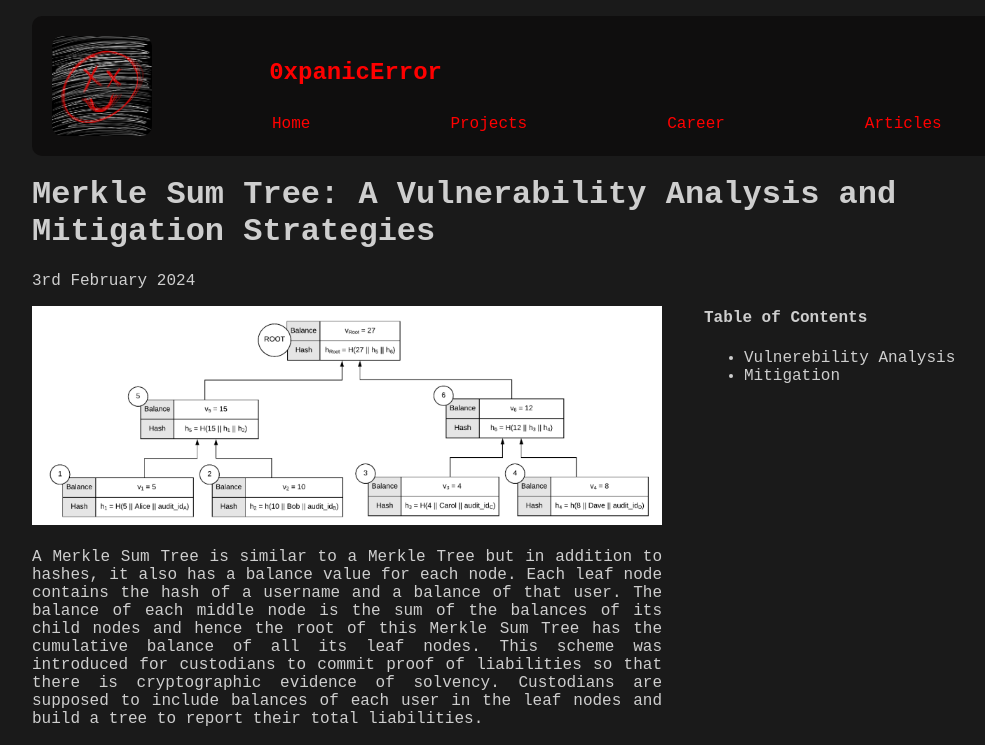
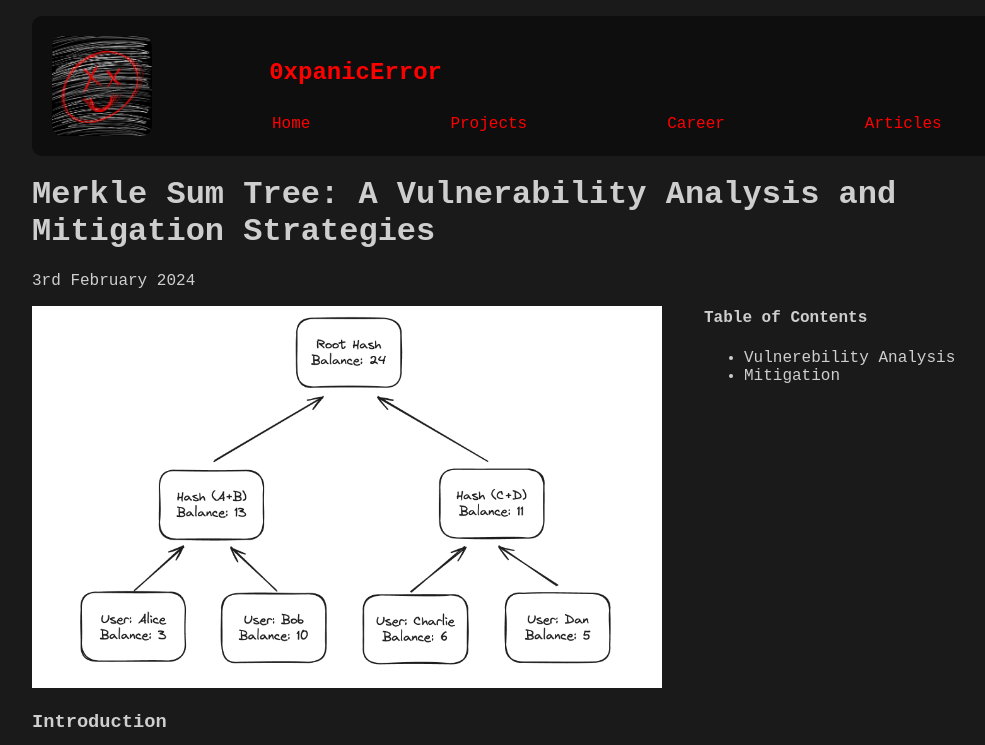
Before and after one commit to 0xpanicError/Portfolio, a React (Create React App) app in the folder frontend/: page /articles/merklesumtree in a window 1280 px wide. Shown: the top 745 px of the page, without its empty margins (158-1143 px from the left). Built offline with nearby package versions, Linux system fonts and the light colour scheme.

Commit message:
MST update

```diff
--- a/frontend/src/pages/Articles/MerkleSumTree.js
+++ b/frontend/src/pages/Articles/MerkleSumTree.js
@@ -1,6 +1,7 @@
 import Navbar from "../../components/Navbar";
 import styles from "../../styles/Page.module.css";
-import ArticleCover from "../../assets/MST_1.png";
+import ArticleCover from "../../assets/MST_cover.png";
+import Img1 from "../../assets/MST_1.png";
 import Img2 from "../../assets/MST_2.png";
 import Img3 from "../../assets/MST_3.png";
 
@@ -24,17 +25,60 @@ const MerkleSumTreeArticle = () => {
             className={styles.articleImage}
           />
           <br />
+          <h3>Introduction</h3>
+          Since the introduction of Bitcoin, people have been interested in
+          investing and trading in cryptocurrencies. As a result of that,
+          countless exchanges arose in the 2010s that can facilitate this
+          transaction. But unlike stock exchanges, there were no regulatory
+          bodies like SEC, SEBI or ESMA. Hence the only option you have in
+          obtaining cryptocurrencies is to trust the exchange and hope they have
+          your reserves.
           <br />
-          A Merkle Sum Tree is similar to a Merkle Tree but in addition to
-          hashes, it also has a balance value for each node. Each leaf node
-          contains the hash of a username and a balance of that user. The
-          balance of each middle node is the sum of the balances of its child
-          nodes and hence the root of this Merkle Sum Tree has the cumulative
-          balance of all its leaf nodes. This scheme was introduced for
-          custodians to commit proof of liabilities so that there is
-          cryptographic evidence of solvency. Custodians are supposed to include
-          balances of each user in the leaf nodes and build a tree to report
-          their total liabilities.
+          <br />
+          This was quite obviously the opposite dynamic of what Bitcoin
+          promotes, which was a trustless world where code is law and everything
+          is mathematically guaranteed. This led to the creation of Proof of
+          Solvency solutions, a cryptographic way to prove that an exchange
+          holds more assets than the liabilities due to its users. This would
+          ensure that in case of bank run, the exchange would be successful in
+          satisfying the withdrawals of each and every user.
+          <br />
+          <h3>Proof of Solvency</h3>
+          Proof of Solvency can be achieved by having a commitment of assets and
+          liabilities on chain. Proving that the exchange holds some assets is
+          quite easy, you just need a signature to prove that an exchange does
+          indeed own a bunch of accounts who’s balance can easily be verified on
+          the blockchain. But proving how much liability the exchange has is a
+          bit tricky. This is because the exchange receives real world assets
+          from the user and holds their cryptocurrency on their behalf. This is
+          why these exchanges are also called custodians. Decentralized
+          exchanges like Uniswap don’t face this problem as the users have
+          control over their assets and the exchange happens through smart
+          contracts on chain.
+          <br />
+          <br />
+          For example, Summa is a zero knowledge proof of solvency protocol
+          developed by Privacy and Scaling Ethereum. They let custodians
+          generate proof of solvency while keeping their sensitive data private.
+          According to Summa's requirements, the equation must be satisfied
+          between assets and liabilities for each cryptocurrency to generate a
+          valid Proof of Solvency.
+          <br />
+          <h3>Merkle Sum Tree</h3>
+          <img
+            src={Img1}
+            alt="Merkle Sum Tree"
+            className={styles.articleImage}
+          />
+          <br />
+          <br />
+          To prove a commitment of liabilities, the Merkle Sum Tree (also called
+          a Maxwell Tree) was introduced. A Merkle Sum Tree is similar to a
+          Merkle Tree but in addition to the hash of the contents, it also has a
+          balance value for each leaf node. Each leaf node contains the hash of
+          a username and a balance of that user. The balance of each middle node
+          is the sum of the balances of its child nodes and hence the root of
+          this Merkle Sum Tree has the cumulative balance of all its leaf nodes.
           <br />
           <br />
           The leaf node includes information like the balance, username or Id
```
Also changed, not shown: frontend/src/assets/MST_cover.png (added), 1 other file (tests, documents, lock files or other folders).
